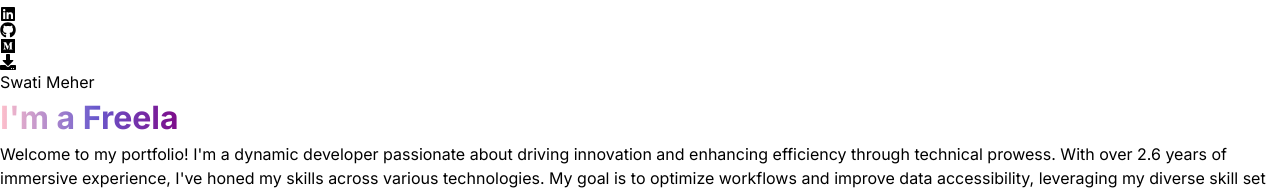
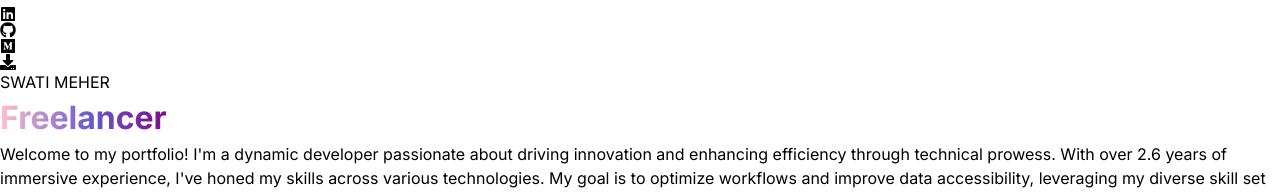
Before and after one commit to swameher/SwaTi-portfolio, a React (Vite) app: page / in a window 1280 px wide. Shown: the part 494-686 px from the top of the page. Built offline with nearby package versions, Linux system fonts and the light colour scheme.

Commit message:
updated the title, and animations.

```diff
--- a/src/components/Hero.jsx
+++ b/src/components/Hero.jsx
@@ -41,7 +41,7 @@ const Hero = () => {
                             animate="visible"
                             className="pb-16 text-5xl font-thin -tracking-tight lg:mt-16 lg:text-7xl"
                         >
-                            Swati Meher
+                            SWATI MEHER
                         </motion.h1>
                         <motion.div
                             variants={container(1)}
@@ -50,13 +50,11 @@ const Hero = () => {
                         >
                             <TypeAnimation
                                 sequence={[
-                                    "I'm a Software Engineer",
+                                    "Software Engineer",
                                     1000,
-                                    "I'm a Passionate Developer",
+                                    "Passionate Developer",
                                     1000,
-                                    "I'm a Freelancer",
-                                    1000,
-                                    "I'm a Machine Learning Engineer",
+                                    "Freelancer",
                                     1000
                                 ]}
                                 wrapper="span"
```
